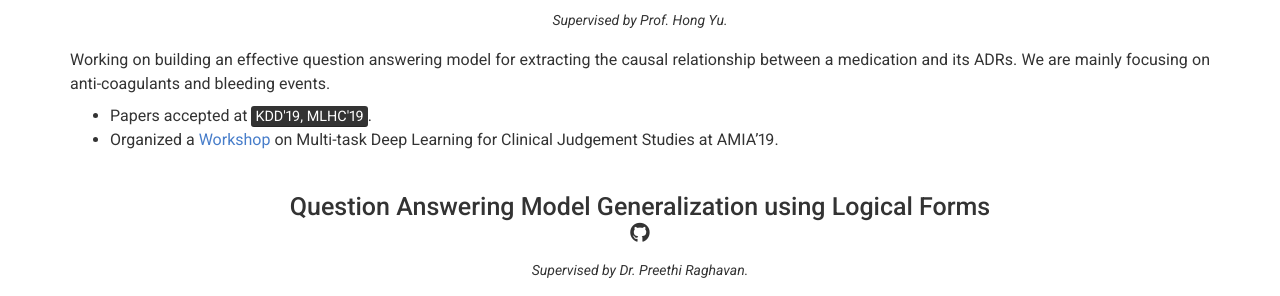
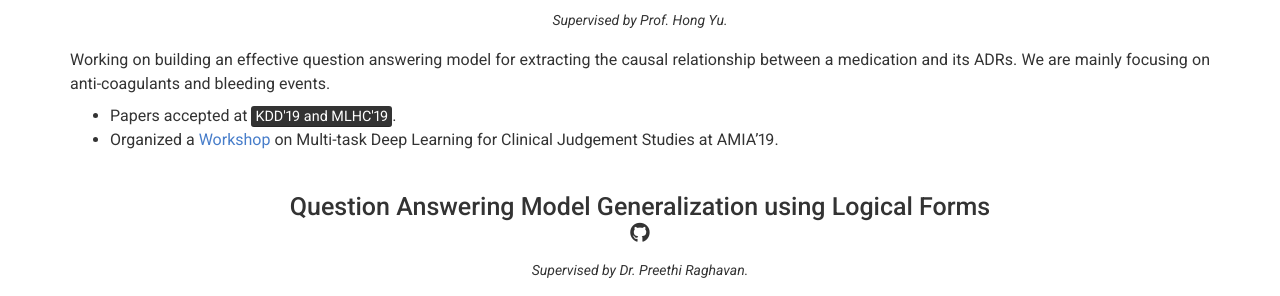
Before and after one commit to bsinghpratap/bsinghpratap.github.io, a Jekyll site: the page built from index.md, in a window 1280 px wide and 900 px high, scrolled down 1165 px. Shown: the part 152-448 px from the top of the window. Built offline with Jekyll 4.4.1, drawn with Linux system fonts in a browser that asks for light colours; nearby versions of some CDN libraries.

Commit message:
website updated

```diff
--- a/_data/projects.yml
+++ b/_data/projects.yml
@@ -8,7 +8,7 @@
   description: | # this will include new lines to allow paragraphs
     Working on building an effective question answering model for extracting the causal relationship between a medication and its ADRs. We are mainly focusing on anti-coagulants and bleeding events.
 
-    - Papers accepted at <mark>KDD'19, MLHC'19</mark>.
+    - Papers accepted at <mark>KDD'19 and MLHC'19</mark>.
     - Organized a [Workshop](https://github.com/bsinghpratap/AMIA_2019_tutorial) on Multi-task Deep Learning for Clinical Judgement Studies at AMIA'19.
 
 - layout: top-middle
```
